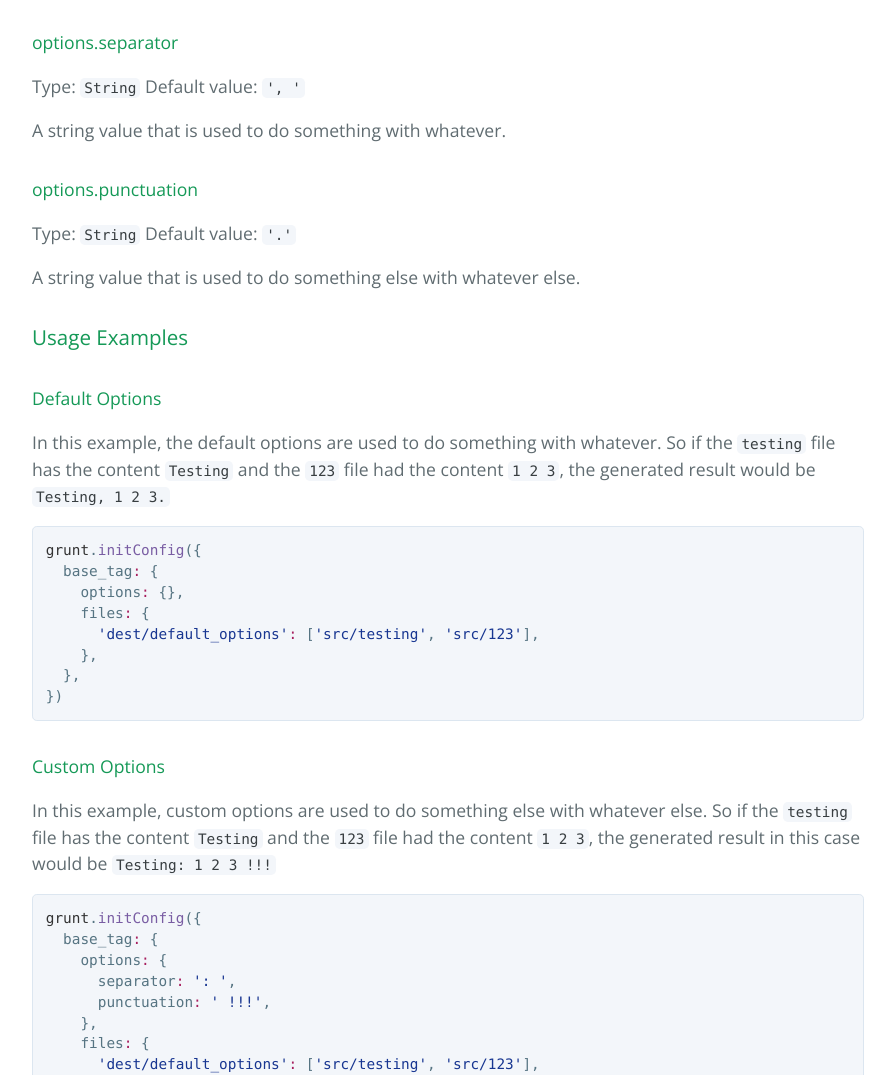
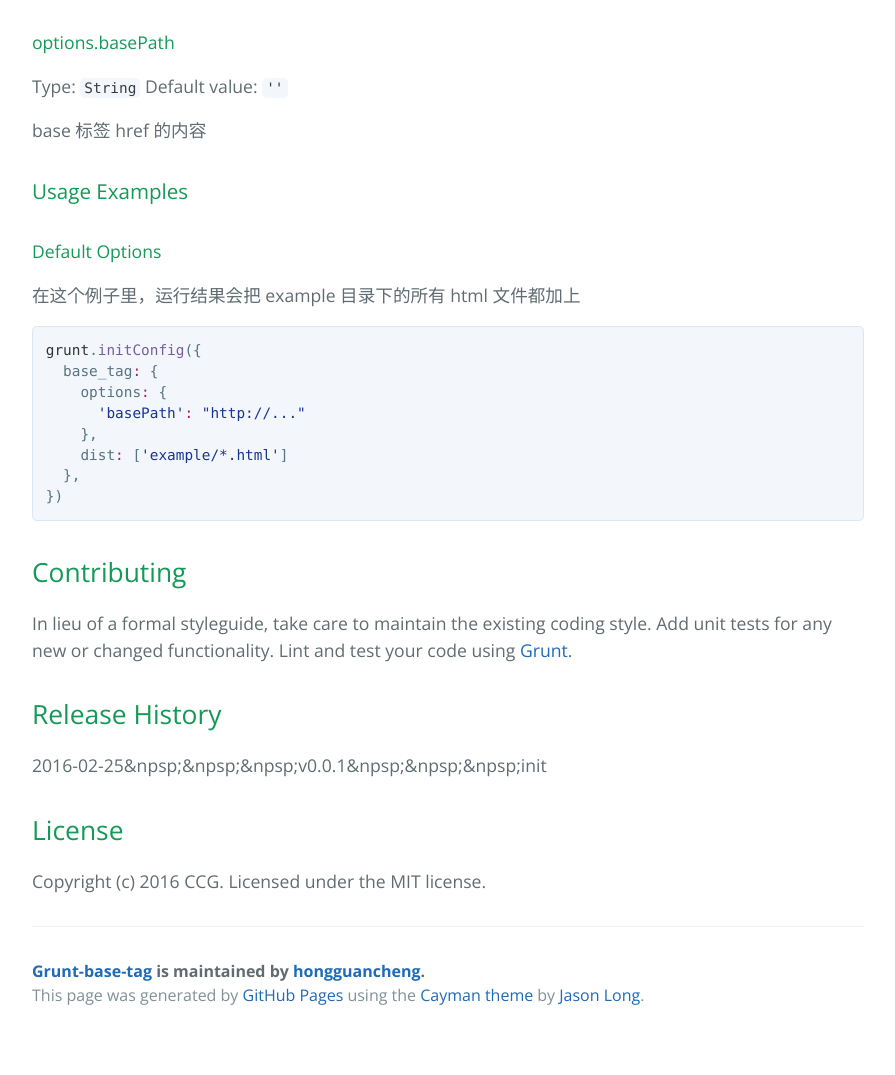
Before and after one commit to hongguancheng/grunt-base-tag, a plain HTML site: page index.html in a window 1280 px wide. Shown: the part 1425-2500 px from the top of the page, without its empty margins (192-1087 px from the left). After the commit the page ends 2464 px from the top, so only its background shows below. Drawn offline with nearby package versions, Linux system fonts and the light colour scheme.

```diff
--- a/index.html
+++ b/index.html
@@ -62,20 +62,12 @@
 <a id="options" class="anchor" href="#options" aria-hidden="true"><span aria-hidden="true" class="octicon octicon-link"></span></a>Options</h3>
 
 <h4>
-<a id="optionsseparator" class="anchor" href="#optionsseparator" aria-hidden="true"><span aria-hidden="true" class="octicon octicon-link"></span></a>options.separator</h4>
+<a id="optionsbasepath" class="anchor" href="#optionsbasepath" aria-hidden="true"><span aria-hidden="true" class="octicon octicon-link"></span></a>options.basePath</h4>
 
 <p>Type: <code>String</code>
-Default value: <code>',  '</code></p>
+Default value: <code>''</code></p>
 
-<p>A string value that is used to do something with whatever.</p>
-
-<h4>
-<a id="optionspunctuation" class="anchor" href="#optionspunctuation" aria-hidden="true"><span aria-hidden="true" class="octicon octicon-link"></span></a>options.punctuation</h4>
-
-<p>Type: <code>String</code>
-Default value: <code>'.'</code></p>
-
-<p>A string value that is used to do something else with whatever else.</p>
+<p>base 标签 href 的内容</p>
 
 <h3>
 <a id="usage-examples" class="anchor" href="#usage-examples" aria-hidden="true"><span aria-hidden="true" class="octicon octicon-link"></span></a>Usage Examples</h3>
@@ -83,31 +75,14 @@
 <h4>
 <a id="default-options" class="anchor" href="#default-options" aria-hidden="true"><span aria-hidden="true" class="octicon octicon-link"></span></a>Default Options</h4>
 
-<p>In this example, the default options are used to do something with whatever. So if the <code>testing</code> file has the content <code>Testing</code> and the <code>123</code> file had the content <code>1 2 3</code>, the generated result would be <code>Testing, 1 2 3.</code></p>
-
-<div class="highlight highlight-source-js"><pre><span class="pl-smi">grunt</span>.<span class="pl-en">initConfig</span>({
-  base_tag<span class="pl-k">:</span> {
-    options<span class="pl-k">:</span> {},
-    files<span class="pl-k">:</span> {
-      <span class="pl-s"><span class="pl-pds">'</span>dest/default_options<span class="pl-pds">'</span></span><span class="pl-k">:</span> [<span class="pl-s"><span class="pl-pds">'</span>src/testing<span class="pl-pds">'</span></span>, <span class="pl-s"><span class="pl-pds">'</span>src/123<span class="pl-pds">'</span></span>],
-    },
-  },
-})</pre></div>
-
-<h4>
-<a id="custom-options" class="anchor" href="#custom-options" aria-hidden="true"><span aria-hidden="true" class="octicon octicon-link"></span></a>Custom Options</h4>
-
-<p>In this example, custom options are used to do something else with whatever else. So if the <code>testing</code> file has the content <code>Testing</code> and the <code>123</code> file had the content <code>1 2 3</code>, the generated result in this case would be <code>Testing: 1 2 3 !!!</code></p>
+<p>在这个例子里，运行结果会把 example 目录下的所有 html 文件都加上 </p>
 
 <div class="highlight highlight-source-js"><pre><span class="pl-smi">grunt</span>.<span class="pl-en">initConfig</span>({
   base_tag<span class="pl-k">:</span> {
     options<span class="pl-k">:</span> {
-      separator<span class="pl-k">:</span> <span class="pl-s"><span class="pl-pds">'</span>: <span class="pl-pds">'</span></span>,
-      punctuation<span class="pl-k">:</span> <span class="pl-s"><span class="pl-pds">'</span> !!!<span class="pl-pds">'</span></span>,
+      <span class="pl-s"><span class="pl-pds">'</span>basePath<span class="pl-pds">'</span></span><span class="pl-k">:</span> <span class="pl-s"><span class="pl-pds">"</span>http://...<span class="pl-pds">"</span></span>
     },
-    files<span class="pl-k">:</span> {
-      <span class="pl-s"><span class="pl-pds">'</span>dest/default_options<span class="pl-pds">'</span></span><span class="pl-k">:</span> [<span class="pl-s"><span class="pl-pds">'</span>src/testing<span class="pl-pds">'</span></span>, <span class="pl-s"><span class="pl-pds">'</span>src/123<span class="pl-pds">'</span></span>],
-    },
+    dist<span class="pl-k">:</span> [<span class="pl-s"><span class="pl-pds">'</span>example/*.html<span class="pl-pds">'</span></span>]
   },
 })</pre></div>
 
@@ -119,7 +94,7 @@
 <h2>
 <a id="release-history" class="anchor" href="#release-history" aria-hidden="true"><span aria-hidden="true" class="octicon octicon-link"></span></a>Release History</h2>
 
-<p><em>(Nothing yet)</em></p>
+<p>2016-02-25&amp;npsp;&amp;npsp;&amp;npsp;v0.0.1&amp;npsp;&amp;npsp;&amp;npsp;init</p>
 
 <h2>
 <a id="license" class="anchor" href="#license" aria-hidden="true"><span aria-hidden="true" class="octicon octicon-link"></span></a>License</h2>
```
Also changed, not shown: params.json (+1 -1 lines).
